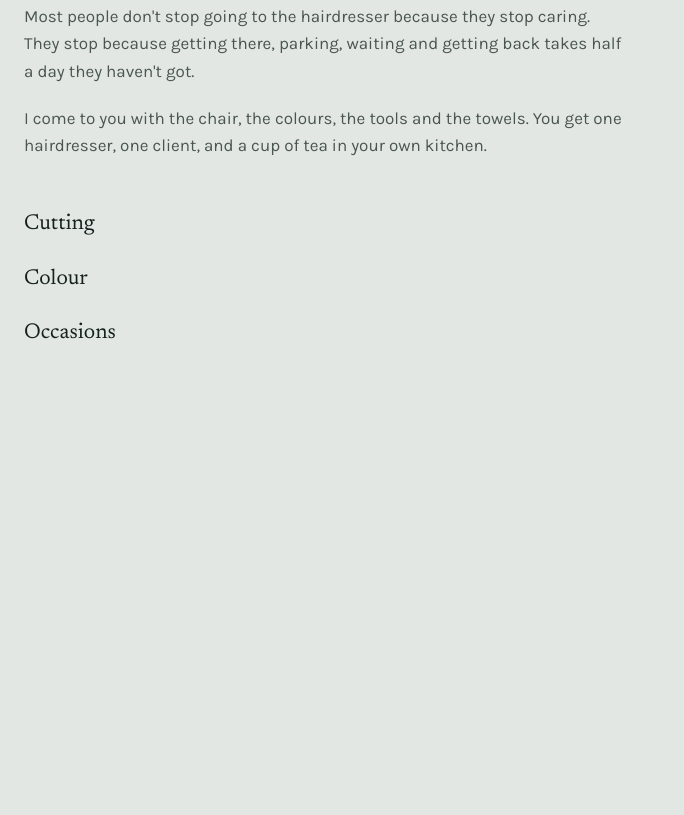
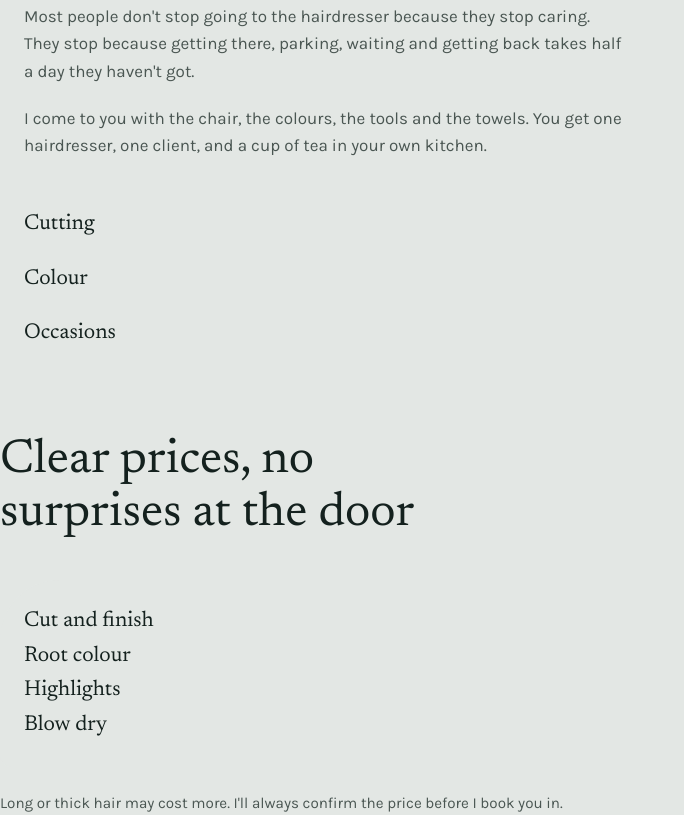
Before and after one commit to SteveJeffs/abis-hairdressers, a plain HTML site: page index.html in a window 1280 px wide. Shown: the part 1211-2026 px from the top of the page, without its empty margins (0-684 px from the left). Before the commit the page ends 1646 px from the top, so only its background shows below. Drawn offline with Linux system fonts and the light colour scheme.

Commit message:
Services

```diff
--- a/index.html
+++ b/index.html
@@ -77,6 +77,43 @@
             </div>
         </section>
 
+        <section id="price">
+            <h2>Clear prices, no surprises at the door</h2>
+
+            <div class="services">
+                <div class="service">
+                    <h3>Cut and finish</h3>
+                    <p class="descrip"></p>
+                    <p class="cost"></p>
+                </div>
+
+
+                <div class="service">
+                    <h3>Root colour</h3>
+                    <p class="descrip"></p>
+                    <p class="cost"></p>
+                </div>
+
+                <div class="service">
+                    <h3>Highlights</h3>
+                    <p class="descrip"></p>
+                    <p class="cost"></p>
+                </div>
+
+                <div class="service">
+                    <h3>Blow dry</h3>
+                    <p class="descrip"></p>
+                    <p class="cost"></p>
+                </div>
+            </div>
+
+            <p>Long or thick hair may cost more. I'll always confirm the price before I book you in.</p>
+        </section>
+
+
+
+
+
     </main>
 
 
--- a/styles.css
+++ b/styles.css
@@ -203,3 +203,54 @@
     font-size: 1.35rem;
     font-weight: 400;
 }
+
+#pricing {
+    padding: 4rem 1.5rem;
+    background: var(--bone);
+}
+
+#price h2 {
+    font-family: var(--f-display);
+    font-size: clamp(1.9rem, 5vw, 3rem);
+    font-weight: 400;
+    line-height: 1.1;
+    max-width: 18ch;
+}
+
+.services {
+    margin-top: 2.5rem;
+}
+
+.services {
+    padding: 1.5rem;
+    margin-bottom: 0.75;
+    background: var(--mineral);
+    border-radius: 60px 12px 60px 12px;
+}
+
+.service:nth-child(even) {
+    border-radius: 12px 60px 12px 60px;
+}
+
+.service h3 {
+    font-family: var(--f-display);
+    font-size: 1.35rem;
+    font-weight: 400;
+}
+
+.descrip {
+    color: var(--ink-soft);
+    font-size: 1rem
+}
+
+.cost {
+    font-family: var(--f-display);
+    font-size: 1.4rem;
+    color: var(--wine);
+}
+
+#price > p {
+    margin-top: 1.5rem;
+    font-size: 0.95rem;
+    color: var(--ink-soft);
+}
```
